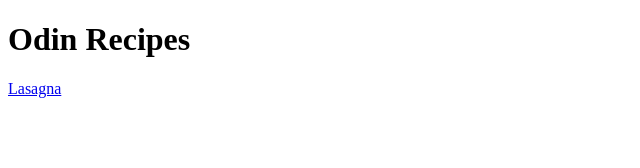
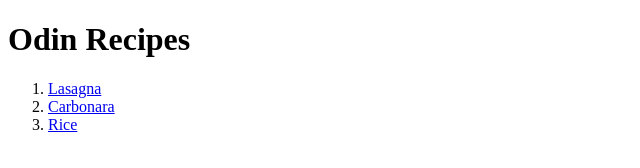
Before and after one commit to fVsl17/odin-recipes, a plain HTML site: page index.html in a window 1280 px wide. Shown: the whole page, without its empty margins (0-640 px from the left). Drawn offline with Linux system fonts and the light colour scheme.

Commit message:
Added the other recipes to index
Added the leftover recipes to the index.html file

```diff
--- a/index.html
+++ b/index.html
@@ -6,6 +6,10 @@
     </head>
     <body>
         <h1>Odin Recipes</h1>
-        <a href="recipes/lasagna.html">Lasagna</a>
-</body>
+        <ol>
+        <li><a href="recipes/lasagna/lasagna.html" target="_blank" rel="noopener noreferrer">Lasagna</a></li>
+        <li><a href="recipes/carbonara/carbonara.html" target="_blank" rel="noopener noreferrer">Carbonara</a></li>
+        <li><a href="recipes/rice/rice.html" target="_blank" rel="noopener noreferrer">Rice</a></li>
+        </ol>
+    </body>
 </html>
```
